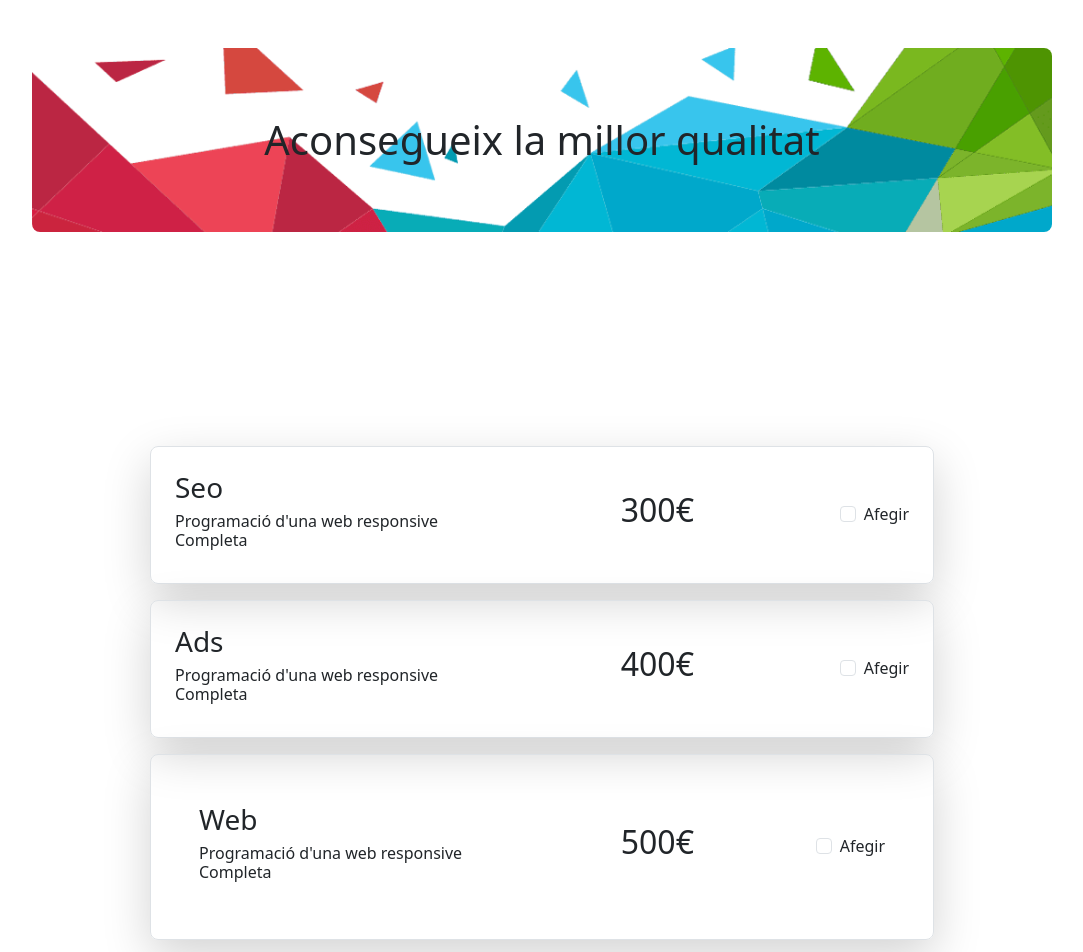
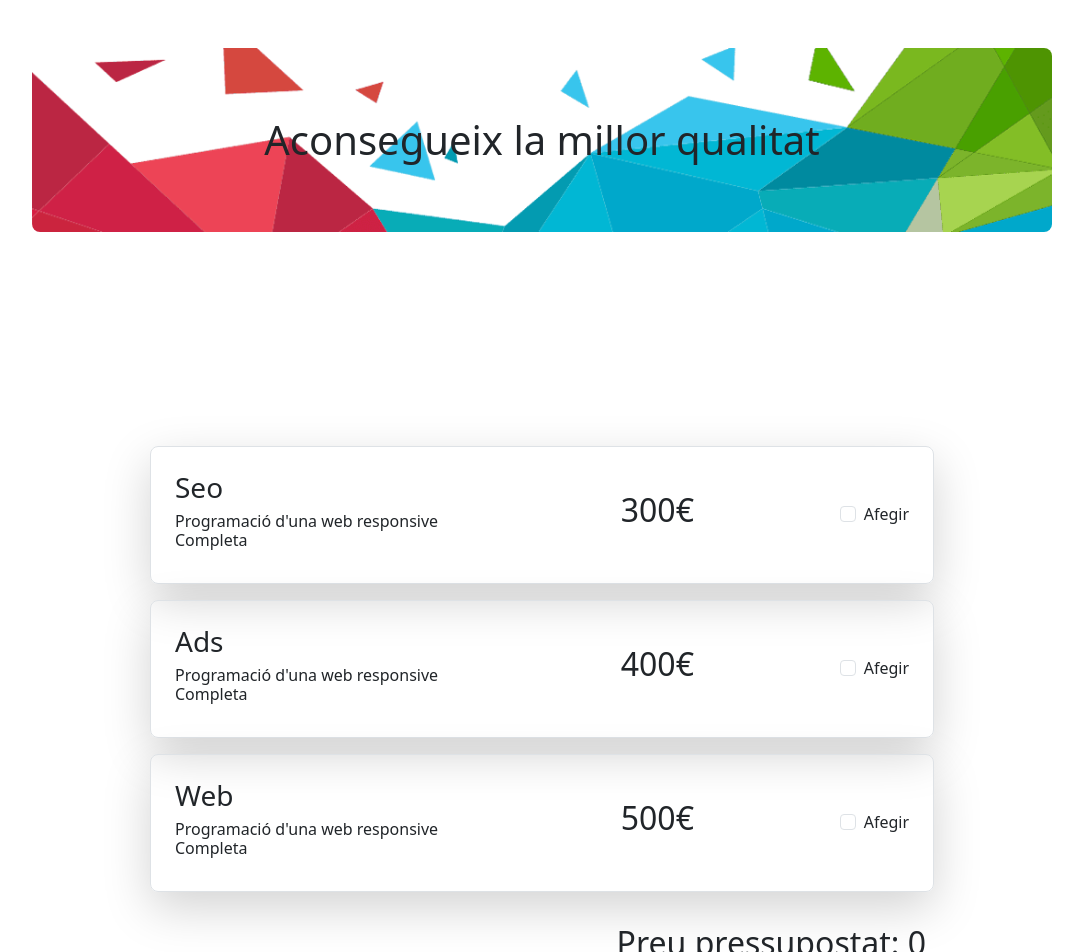
Before and after one commit to akustikoa/sprint6, an Angular app: page / in a window 1280 px wide. Shown: the top 952 px of the page, without its empty margins (98-1181 px from the left). Built offline with nearby package versions, Linux system fonts and the light colour scheme.

Commit message:
preparacio exercici 2

```diff
--- a/src/app/home/home.component.html
+++ b/src/app/home/home.component.html
@@ -55,7 +55,7 @@
       </div>
       <div class="mb-3">
         <div
-          class="form-check border rounded-3 p-5 shadow-lg d-flex justify-content-between align-items-center"
+          class="form-check border rounded-3 p-4 shadow-lg d-flex justify-content-between align-items-center"
         >
           <div class="max-desc">
             <h3>Web</h3>
--- /dev/null
+++ b/src/app/panel/panel.component.html
@@ -0,0 +1 @@
+<p>panel works!</p>
```
Also changed, not shown: src/app/panel/panel.component.ts (added, +12 -0 lines), src/app/panel/panel.component.scss (added), 1 other file (tests, documents, lock files or other folders).
